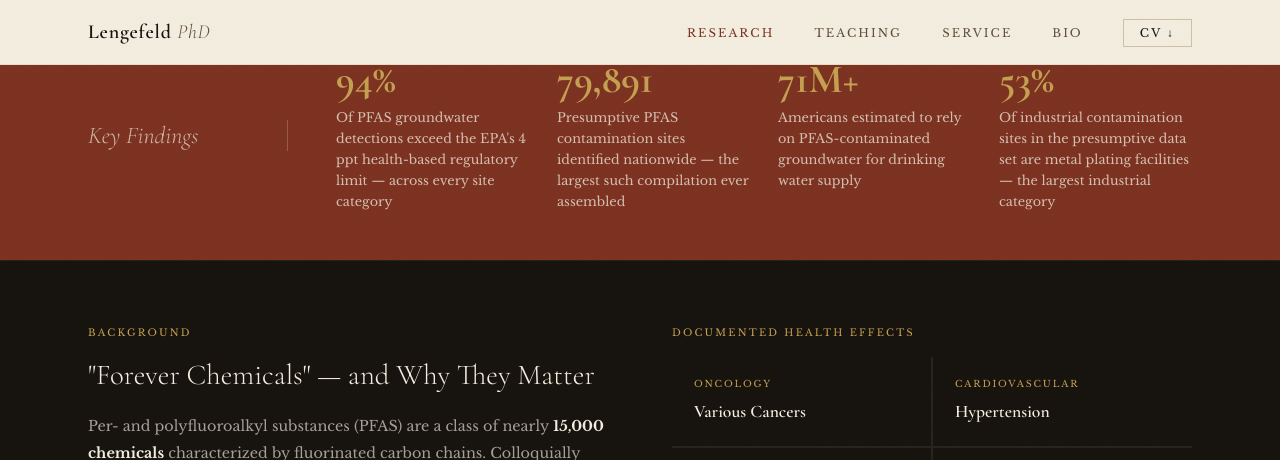
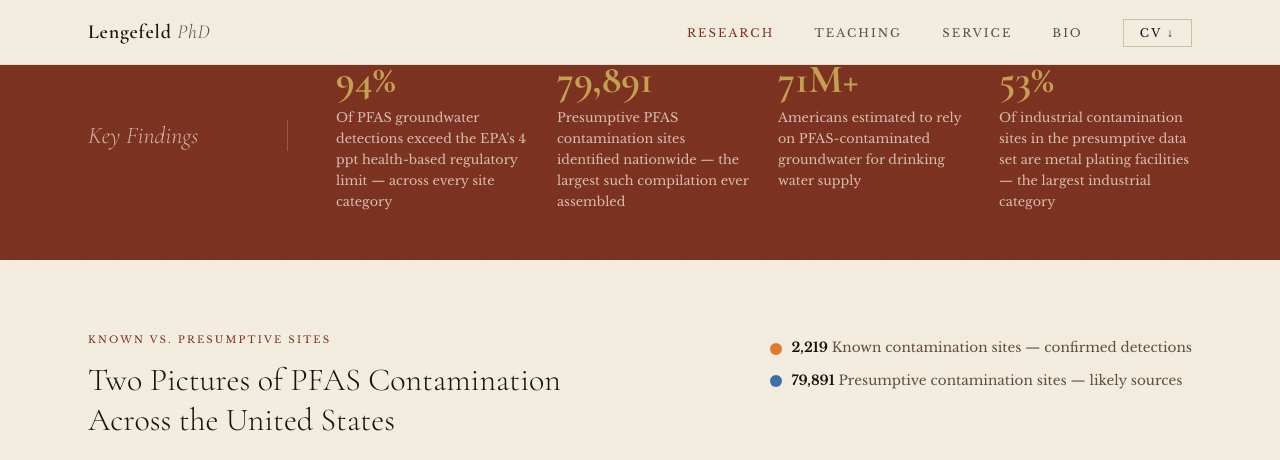
Before and after one commit to resilience1/resilience1.github.io, a Jekyll site: the page research/PFASmapping.html, which Jekyll copies as it is, in a window 1280 px wide and 1400 px high, scrolled down 654 px. Shown: the top 460 px of the window. Built offline with Jekyll 4.4.1, drawn with Linux system fonts in a browser that asks for light colours; some of the changed text lies outside the part shown; grey boxes are pictures that could not be loaded.

Commit message:
Update PFASmapping.html

```diff
--- a/research/PFASmapping.html
+++ b/research/PFASmapping.html
@@ -747,6 +747,91 @@
       .article-meta-row { gap: 24px; }
       .health-effects-grid { grid-template-columns: 1fr; }
     }
+
+    /* ─── OVERVIEW MAP ──────────────────────────────────── */
+    .overview-map-section {
+      background: var(--cream);
+      border-bottom: 1px solid var(--warm);
+    }
+    .overview-map-inner {
+      max-width: 1200px;
+      margin: 0 auto;
+      padding: 72px 48px 80px;
+    }
+    .overview-map-header {
+      display: grid;
+      grid-template-columns: 1fr auto;
+      gap: 48px;
+      align-items: start;
+      margin-bottom: 40px;
+    }
+    .overview-map-kicker {
+      font-size: 0.62rem;
+      letter-spacing: 0.22em;
+      text-transform: uppercase;
+      color: var(--rust);
+      margin-bottom: 12px;
+    }
+    .overview-map-title {
+      font-family: 'Cormorant Garamond', serif;
+      font-size: clamp(1.5rem, 2.5vw, 2.1rem);
+      font-weight: 300;
+      line-height: 1.25;
+      color: var(--ink);
+      max-width: 540px;
+    }
+    .overview-map-legend {
+      display: flex;
+      flex-direction: column;
+      gap: 12px;
+      padding-top: 6px;
+      flex-shrink: 0;
+    }
+    .overview-legend-item {
+      display: flex;
+      align-items: center;
+      gap: 10px;
+    }
+    .overview-legend-dot {
+      width: 12px;
+      height: 12px;
+      border-radius: 50%;
+      flex-shrink: 0;
+    }
+    .overview-legend-text {
+      font-size: 0.85rem;
+      line-height: 1.5;
+      color: var(--muted);
+    }
+    .overview-legend-text strong { color: var(--ink); font-weight: 700; }
+    .overview-map-figure {
+      border: 1px solid var(--warm);
+      overflow: hidden;
+      background: white;
+    }
+    .overview-map-img {
+      width: 100%;
+      display: block;
+    }
+    .overview-map-caption {
+      padding: 18px 24px;
+      background: var(--cream);
+      border-top: 1px solid var(--warm);
+      font-size: 0.78rem;
+      line-height: 1.7;
+      color: var(--faint);
+      font-style: italic;
+    }
+    .overview-map-caption strong {
+      font-style: normal;
+      color: var(--muted);
+      font-weight: 700;
+    }
+    .overview-map-caption em { color: var(--faint); }
+    @media (max-width: 768px) {
+      .overview-map-inner { padding: 56px 24px 64px; }
+      .overview-map-header { grid-template-columns: 1fr; gap: 24px; }
+    }
   </style>
 </head>
 <body>
@@ -828,6 +913,41 @@
             <p class="finding-desc">Of industrial contamination sites in the presumptive data set are metal plating facilities — the largest industrial category</p>
           </div>
         </div>
+      </div>
+    </div>
+
+    <!-- ─── OVERVIEW MAP ────────────────────────────────── -->
+    <div class="overview-map-section">
+      <div class="overview-map-inner">
+        <div class="overview-map-header">
+          <div>
+            <p class="overview-map-kicker">Known vs. Presumptive Sites</p>
+            <h2 class="overview-map-title">Two Pictures of PFAS Contamination Across the United States</h2>
+          </div>
+          <div class="overview-map-legend">
+            <div class="overview-legend-item">
+              <span class="overview-legend-dot" style="background:#e07a2e;"></span>
+              <span class="overview-legend-text"><strong>2,219</strong> Known contamination sites — confirmed detections</span>
+            </div>
+            <div class="overview-legend-item">
+              <span class="overview-legend-dot" style="background:#3a6fa8;"></span>
+              <span class="overview-legend-text"><strong>79,891</strong> Presumptive contamination sites — likely sources</span>
+            </div>
+          </div>
+        </div>
+        <figure class="overview-map-figure">
+          <img
+            src="/img/pfas_overview_map.png"
+            alt="Side-by-side maps of the United States. Left map shows 2,219 known PFAS contamination sites as sparse orange dots concentrated in the Northeast and coastal states. Right map shows 79,891 presumptive PFAS contamination sites as dense blue dots blanketing most of the country, especially the East and Midwest — roughly 36 times as many sites."
+            class="overview-map-img"
+            loading="lazy"
+          >
+          <figcaption class="overview-map-caption">
+            <strong>Known PFAS Contamination Sites (orange) vs. Presumptive PFAS Contamination Sites (blue).</strong>
+            The contrast is the paper's central visual argument: confirmed detections (left) represent a small fraction of what almost certainly exists. The presumptive model is deliberately conservative — mapping only sites where contamination is <em>probable</em>, not merely possible — yet it reveals a national contamination landscape roughly 36× larger than testing has confirmed.
+            Source: Garrett et al. (2025), <em>Environmental Science &amp; Technology.</em>
+          </figcaption>
+        </figure>
       </div>
     </div>
 
```
